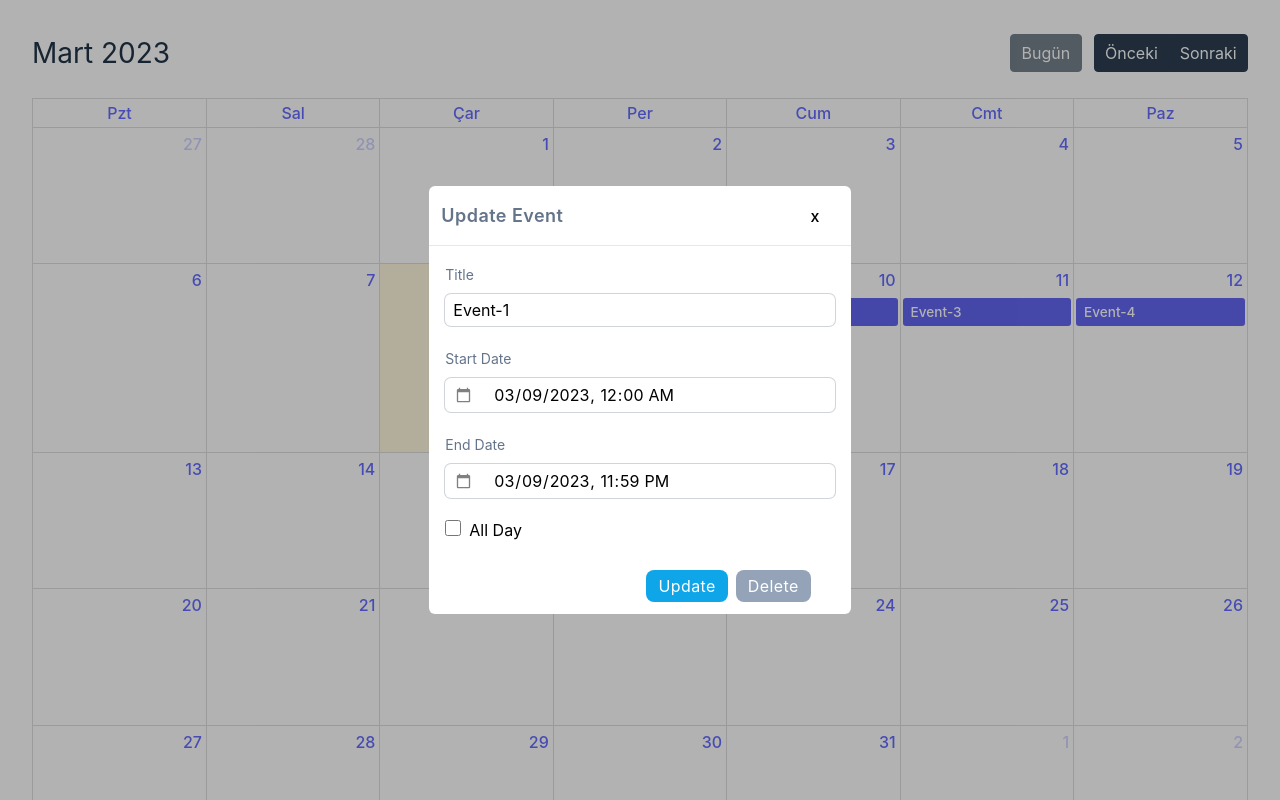
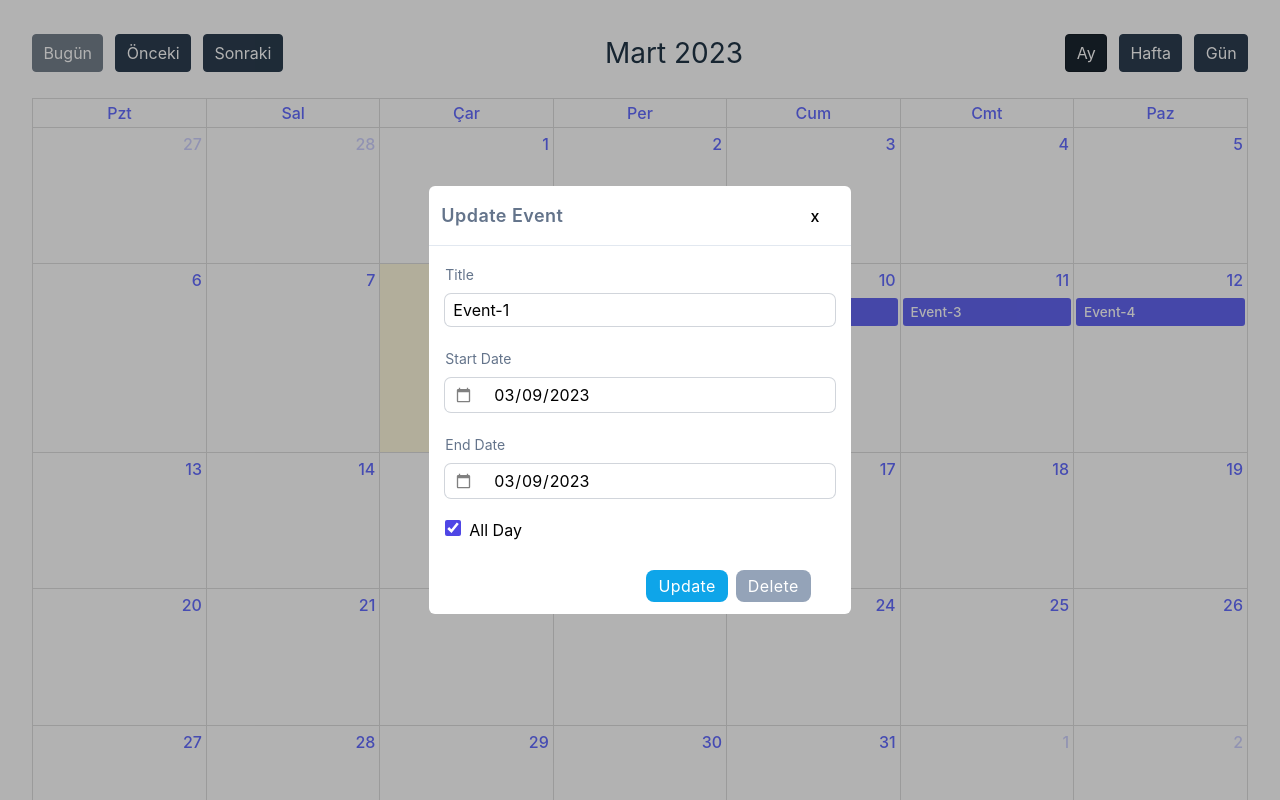
Before and after one commit to UlftKcy/react-fullcalendar, a React (Vite) app: page / in a window 1280 px wide. Both pictures are taken after a click on the link "Event-1". Shown: the top 800 px of the page. Built offline with nearby package versions, Linux system fonts and the light colour scheme.

Commit message:
updated calendar dates

```diff
--- a/src/components/Calendar.tsx
+++ b/src/components/Calendar.tsx
@@ -13,8 +13,8 @@ import ModalCreateEvent from "./createEvent/ModalCreateEvent";
 import ModalUpdateEvent from "./updateEvent/ModalUpdateEvent";
 
 const Calendar = () => {
+  const { isShowing, onToggle } = useModal();
   const calendarRef = useRef<any>();
-  const { isShowing, onToggle } = useModal();
   const [modeModal, setModeModal] = useState("CreateModal");
   const dispatch = useDispatch();
   const events = useAppSelector((state) => state.eventReducer.events);
@@ -44,10 +44,11 @@ const Calendar = () => {
           next: "Sonraki",
           today: "Bugün",
         }}
-       /*  headerToolbar={{
+        headerToolbar={{
           start: "today prev next",
+          center:"title",
           end: "dayGridMonth dayGridWeek dayGridDay",
-        }} */
+        }}
         eventClassNames={"bg-indigo-500 text-white hover:ring-1 hover:ring-indigo-500 border-0 px-2 py-1 my-7"}
         locales={allLocales}
         locale={"tr"}
--- a/src/components/createEvent/ModalCreateEvent.tsx
+++ b/src/components/createEvent/ModalCreateEvent.tsx
@@ -1,7 +1,6 @@
-import { useEffect, useState } from "react";
+import { useState } from "react";
 import { useDispatch } from "react-redux";
 import { addEvents } from "../../features/events/eventSlice";
-import { useAppSelector } from "../../hooks/redux-helper";
 import Button from "../Button/Button";
 import TextInput from "../Input/TextInput";
 import Modal from "../Modal";
@@ -11,7 +10,7 @@ const ModalCreateEvent = ({ onToggle }: { onToggle: any }) => {
   const [title, setTitle] = useState<string>("");
   const [startDate, setStartDate] = useState<string>("");
   const [endDate, setEndDate] = useState<string>("");
-  const [allDay, setAllDay] = useState<boolean>(false);
+  const [isAllDay, setIsAllDay] = useState<boolean>(false);
   const dispatch = useDispatch();
 
   const handleSubmit = (e: any) => {
@@ -19,8 +18,9 @@ const ModalCreateEvent = ({ onToggle }: { onToggle: any }) => {
     let newEvent = {
       id: uuid(),
       title: title,
-      start: startDate,
-      end: endDate,
+      start: isAllDay ? `${startDate.split("T")[0]}T00:00:00` : startDate,
+      end: isAllDay ? `${endDate.split("T")[0]}T23:59:00` : endDate,
+      allDay:isAllDay,
     };
     dispatch(addEvents(newEvent));
     onToggle();
@@ -43,7 +43,7 @@ const ModalCreateEvent = ({ onToggle }: { onToggle: any }) => {
           <TextInput
             className="pl-12"
             label="Start Date"
-            type={allDay ? "date" : "datetime-local"}
+            type={isAllDay ? "date" : "datetime-local"}
             name="startDate"
             id="startDate"
             placeholder="Start Date"
@@ -53,7 +53,7 @@ const ModalCreateEvent = ({ onToggle }: { onToggle: any }) => {
           <TextInput
             className="pl-12"
             label="End Date"
-            type={allDay ? "date" : "datetime-local"}
+            type={isAllDay ? "date" : "datetime-local"}
             name="endDate"
             id="endDate"
             placeholder="End Date"
@@ -66,8 +66,8 @@ const ModalCreateEvent = ({ onToggle }: { onToggle: any }) => {
               type="checkbox"
               name="allDay"
               id="allDay"
-              checked={allDay}
-              onChange={() => setAllDay(!allDay)}
+              checked={isAllDay}
+              onChange={() => setIsAllDay(!isAllDay)}
             />
             All Day
           </label>
--- a/src/components/updateEvent/ModalUpdateEvent.tsx
+++ b/src/components/updateEvent/ModalUpdateEvent.tsx
@@ -7,11 +7,13 @@ import { useAppSelector } from "../../hooks/redux-helper";
 import { updateEvents } from "../../features/events/eventSlice";
 
 const ModalUpdateEvent = ({ onToggle }: { onToggle: any }) => {
-  const currentEvent = useAppSelector((state) => state.eventReducer.selectEvent);
+  const currentEvent = useAppSelector(
+    (state) => state.eventReducer.selectEvent
+  );
   const [title, setTitle] = useState<string>("");
   const [startDate, setStartDate] = useState<string>("");
   const [endDate, setEndDate] = useState<string>("");
-  const [allDay, setAllDay] = useState<boolean>(false);
+  const [isAllDay, setIsAllDay] = useState<boolean>(false);
   const dispatch = useDispatch();
 
   useEffect(() => {
@@ -19,7 +21,7 @@ const ModalUpdateEvent = ({ onToggle }: { onToggle: any }) => {
       setTitle(currentEvent.title ?? "");
       setStartDate(currentEvent.start ?? "");
       setEndDate(currentEvent.end ?? "");
-      setAllDay(currentEvent.allDay ?? "")
+      setIsAllDay(currentEvent.allDay ?? "");
     }
   }, []);
 
@@ -28,10 +30,11 @@ const ModalUpdateEvent = ({ onToggle }: { onToggle: any }) => {
     let updateEvent = {
       ...currentEvent,
       title: title,
-      start: startDate,
-      end: endDate,
+      start: isAllDay ? `${startDate.split("T")[0]}T00:00:00` : startDate,
+      end: isAllDay ? `${endDate.split("T")[0]}T23:59:00` : endDate,
+      allDay: isAllDay,
     };
-    dispatch(updateEvents(updateEvent))
+    dispatch(updateEvents(updateEvent));
     onToggle();
   };
   return (
@@ -51,21 +54,21 @@ const ModalUpdateEvent = ({ onToggle }: { onToggle: any }) => {
           <TextInput
             className="pl-12"
             label="Start Date"
-            type={allDay ? "date" : "datetime-local"}
+            type={isAllDay ? "date" : "datetime-local"}
             name="startDate"
             id="startDate"
             placeholder="Start Date"
-            value={startDate}
+            value={isAllDay ? `${startDate.split("T")[0]}` : startDate}
             onChange={(e) => setStartDate(e.target.value)}
           />
           <TextInput
             className="pl-12"
             label="End Date"
-            type={allDay ? "date" : "datetime-local"}
+            type={isAllDay ? "date" : "datetime-local"}
             name="endDate"
             id="endDate"
             placeholder="Start Date"
-            value={endDate}
+            value={isAllDay ? `${endDate.split("T")[0]}` : endDate}
             onChange={(e) => setEndDate(e.target.value)}
           />
           <label htmlFor="allDay">
@@ -74,8 +77,8 @@ const ModalUpdateEvent = ({ onToggle }: { onToggle: any }) => {
               type="checkbox"
               name="allDay"
               id="allDay"
-              checked={allDay}
-              onChange={() => setAllDay(!allDay)}
+              checked={isAllDay}
+              onChange={() => setIsAllDay(!isAllDay)}
             />
             All Day
           </label>
--- a/src/features/events/eventSlice.ts
+++ b/src/features/events/eventSlice.ts
@@ -9,10 +9,10 @@ interface EventDataTypes {
 }
 
 const defaultEvents: EventDataTypes[] = [
-  { id: "1", title: "Event-1", start: "2023-03-09T00:00:00", end: "2023-03-09T23:59:00", allDay: false },
-  { id: "2", title: "Event-2", start: "2023-03-10T00:00:00", end: "2023-03-10T23:59:00", allDay: false },
-  { id: "3", title: "Event-3", start: "2023-03-11T00:00:00", end: "2023-03-11T23:59:00", allDay: false },
-  { id: "4", title: "Event-4", start: "2023-03-12T00:00:00", end: "2023-03-12T23:59:00", allDay: false },
+  { id: "1", title: "Event-1", start: "2023-03-09T00:00:00", end: "2023-03-09T23:59:00", allDay: true },
+  { id: "2", title: "Event-2", start: "2023-03-10T00:00:00", end: "2023-03-10T23:59:00", allDay: true },
+  { id: "3", title: "Event-3", start: "2023-03-11T00:00:00", end: "2023-03-11T23:59:00", allDay: true },
+  { id: "4", title: "Event-4", start: "2023-03-12T00:00:00", end: "2023-03-12T23:59:00", allDay: true },
 ];
 
 type InitialStateTypes = {
```
